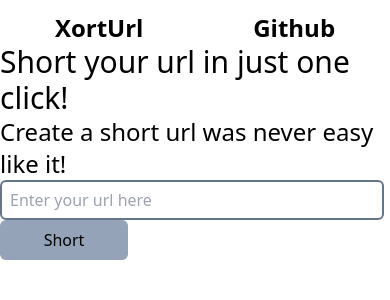
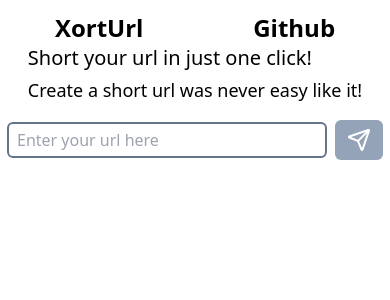
Before and after one commit to jeremiasadriano/xorturl, a React (Vite) app: page / in a window 390 px wide. Shown: the top 300 px of the page. Built offline with nearby package versions, Linux system fonts and the light colour scheme.

Commit message:
feat: the app can now create a qrcode and url short

```diff
--- a/package.json
+++ b/package.json
@@ -11,6 +11,7 @@
   },
   "dependencies": {
     "axios": "^1.7.7",
+    "lucide-react": "^0.447.0",
     "react": "^18.3.1",
     "react-dom": "^18.3.1"
   },
--- a/src/components/content/Content.tsx
+++ b/src/components/content/Content.tsx
@@ -1,4 +1,5 @@
-import { memo } from "react";
+import { Clipboard, ClipboardCheck, Download } from "lucide-react";
+import { useState } from "react";
 
 type UrlProps = {
   baseUrl?: string;
@@ -7,9 +8,48 @@ type UrlProps = {
   expirationTime?: string;
 };
 
-const Content = memo(
-  ({ baseUrl, shortUrl, qrUrl, expirationTime }: UrlProps) => {
-    return <></>;
-  },
-);
-export default Content;
+export default function Content({
+  baseUrl,
+  shortUrl,
+  qrUrl,
+  expirationTime,
+}: UrlProps) {
+  const [copied, setCopied] = useState(false);
+
+  const copyToClipboard = async () => {
+    try {
+      await navigator.clipboard.writeText(shortUrl ?? "");
+      setCopied(true);
+      setTimeout(() => setCopied(false), 2500);
+    } catch (err) {
+      console.error("Falha ao copiar: ", err);
+    }
+  };
+
+  return (
+    <>
+      {shortUrl && (
+        <div className="h-96 w-[23%]">
+          <div className="response flex gap-8">
+            <a
+              href={shortUrl}
+              target="_blank"
+              className="rounded-sm bg-slate-100 p-2 text-black underline"
+            >
+              {shortUrl}
+            </a>
+            <button onClick={copyToClipboard}>
+              {!copied ? <Clipboard /> : <ClipboardCheck />}
+            </button>
+          </div>
+          <div className="qr">
+            <img src={qrUrl} alt="qr url" />
+            <a href={qrUrl} download="QrCode-link.png">
+              <Download />
+            </a>
+          </div>
+        </div>
+      )}
+    </>
+  );
+}
--- a/src/components/main/Main.tsx
+++ b/src/components/main/Main.tsx
@@ -1,3 +1,4 @@
+import { Send } from "lucide-react";
 import { useRef, useState } from "react";
 import { postData } from "../../hooks/ApiFetch";
 import { IUrlResponse } from "../../types/ApiTypes";
@@ -20,19 +21,30 @@ export default function Main() {
   }
 
   return (
-    <main className="flex flex-col items-center">
-      <h1 className="text-3xl">Short your url in just one click!</h1>
-      <h2 className="text-2xl">Create a short url was never easy like it!</h2>
-      <div className="input-group flex items-center gap-2">
-        <form onSubmit={(e) => formDataPost(e)}>
+    <main className="flex flex-col items-center gap-4">
+      <div className="flex flex-col gap-1">
+        <h1 className="text-xl md:text-3xl">
+          Short your url in just one click!
+        </h1>
+        <h2 className="text-lg md:text-2xl">
+          Create a short url was never easy like it!
+        </h2>
+      </div>
+      <div className="input-group">
+        <form
+          onSubmit={(e) => formDataPost(e)}
+          className="flex items-center gap-2"
+        >
           <input
             type="url"
             placeholder="Enter your url here"
             ref={urlRef}
             autoComplete="url"
-            className="h-10 w-96 rounded-md border-2 border-slate-500 pl-2 outline-none active:border-slate-900"
+            className="h-9 w-80 rounded-md border-2 border-slate-500 pl-2 outline-none active:border-slate-900 md:h-10 md:w-96"
           />
-          <button className="h-10 w-32 rounded-md bg-slate-400">Short</button>
+          <button className="rounded-md bg-slate-400 px-3 py-2 text-center text-white md:px-4 md:py-2">
+            <Send />
+          </button>
         </form>
       </div>
       <Content
```
Also changed, not shown: 1 other file (tests, documents, lock files or other folders).
